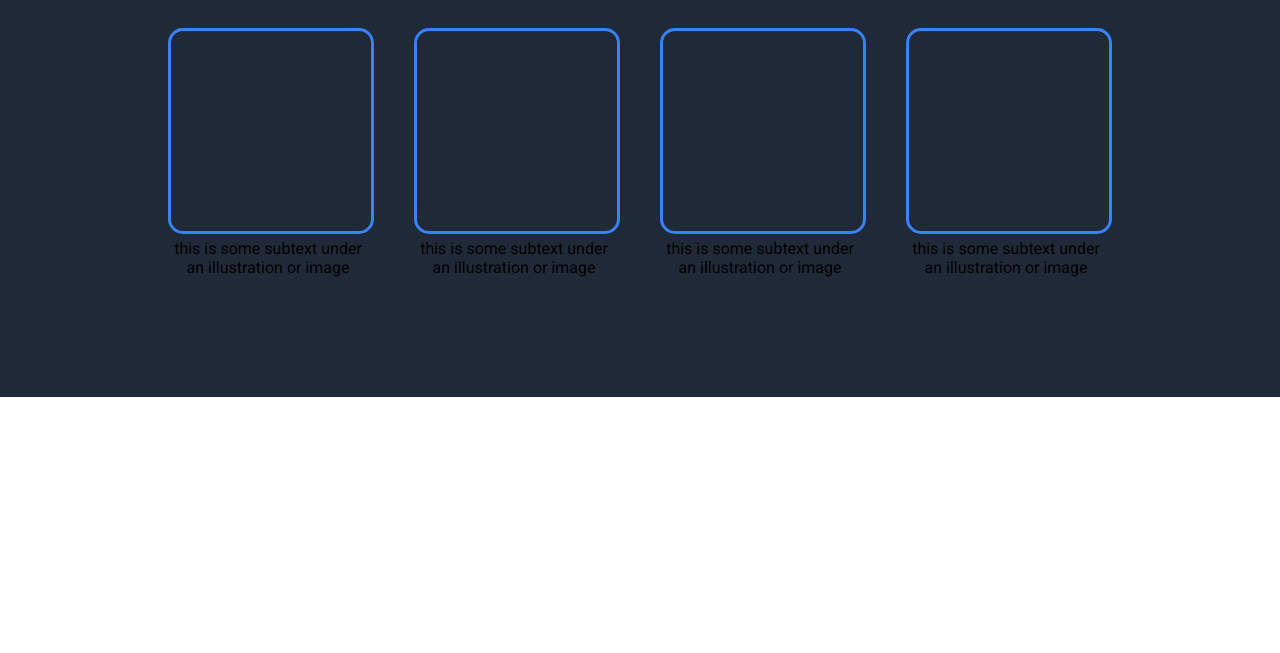
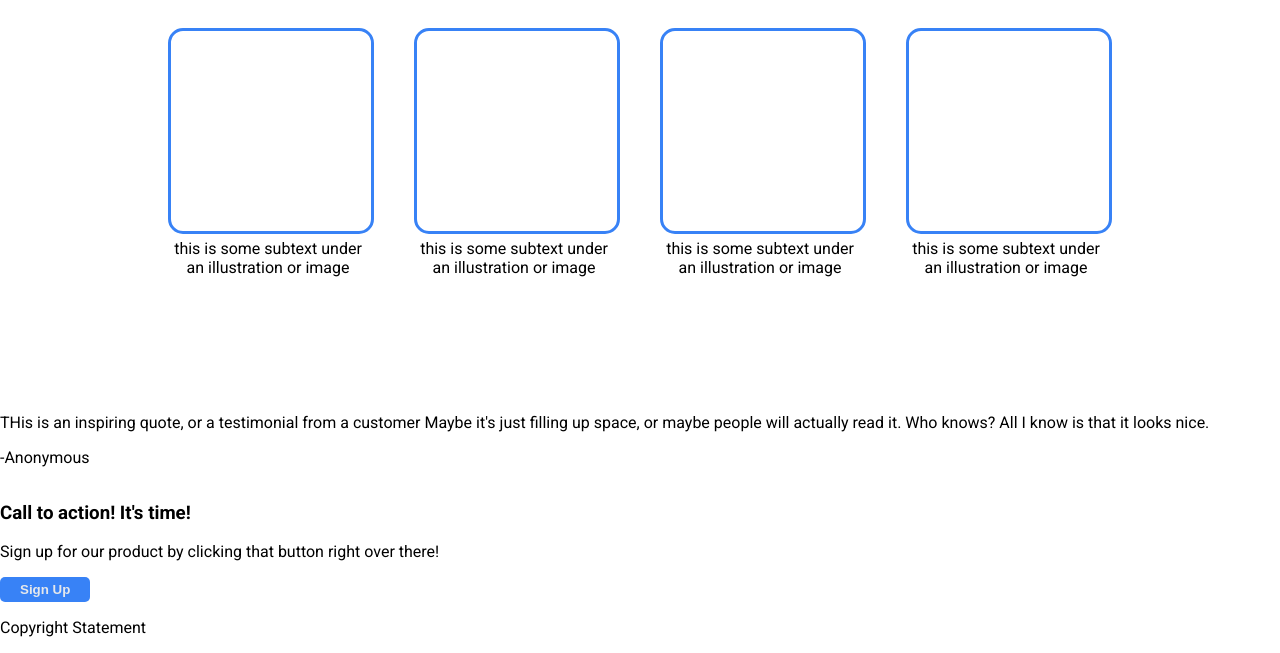
Before and after one commit to mjholmstr/odin-landing-page, a plain HTML site: page index.html in a window 1280 px wide. Shown: the part 689-1342 px from the top of the page. Before the commit the page ends 1086 px from the top, so only its background shows below. Drawn offline with Linux system fonts and the light colour scheme.

Commit message:
Create footer structure and content

```diff
--- a/index.html
+++ b/index.html
@@ -29,6 +29,7 @@
             <div class="hero-image"><p>this is a placeholder for an image</p></div>  <!-- Placeholder for image-->
             <!-- <img src="" alt=""> -->
         </div>
+    </div>
         <div class="card-section">
             <h2>Some random information</h2>
             <div class="card-container">
@@ -54,6 +55,28 @@
                 </div>
             </div>
         </div>
+    <div class="quote-wrapper">
+        <div class="quote-container">
+            <p class="quote">THis is an inspiring quote, or a testimonial from a customer
+                Maybe it's just filling up space, or maybe people will actually read it. Who knows?
+                All I know is that it looks nice.
+            </p>
+            <p class="quote-author">-Anonymous</p>
+        </div>
+    </div>
+    <div class="bottom-signup">
+        <div class="bottom-signup-container">
+            <div class="bottom-signup-card">
+                <h3>Call to action! It's time!</h3>
+                <p class="bottom-signup-text">Sign up for our product by clicking that button right over there!</p>
+            </div>
+            <button class="sign-up second" type="button" alt="Sign Up Button">Sign Up</button>
+        </div>
+    </div>
+    <div class="footer-wrapper">
+        <div class="footer">
+            <p class="footer-text">Copyright Statement</p>
+        </div>
     </div>
 
 </body>
```
